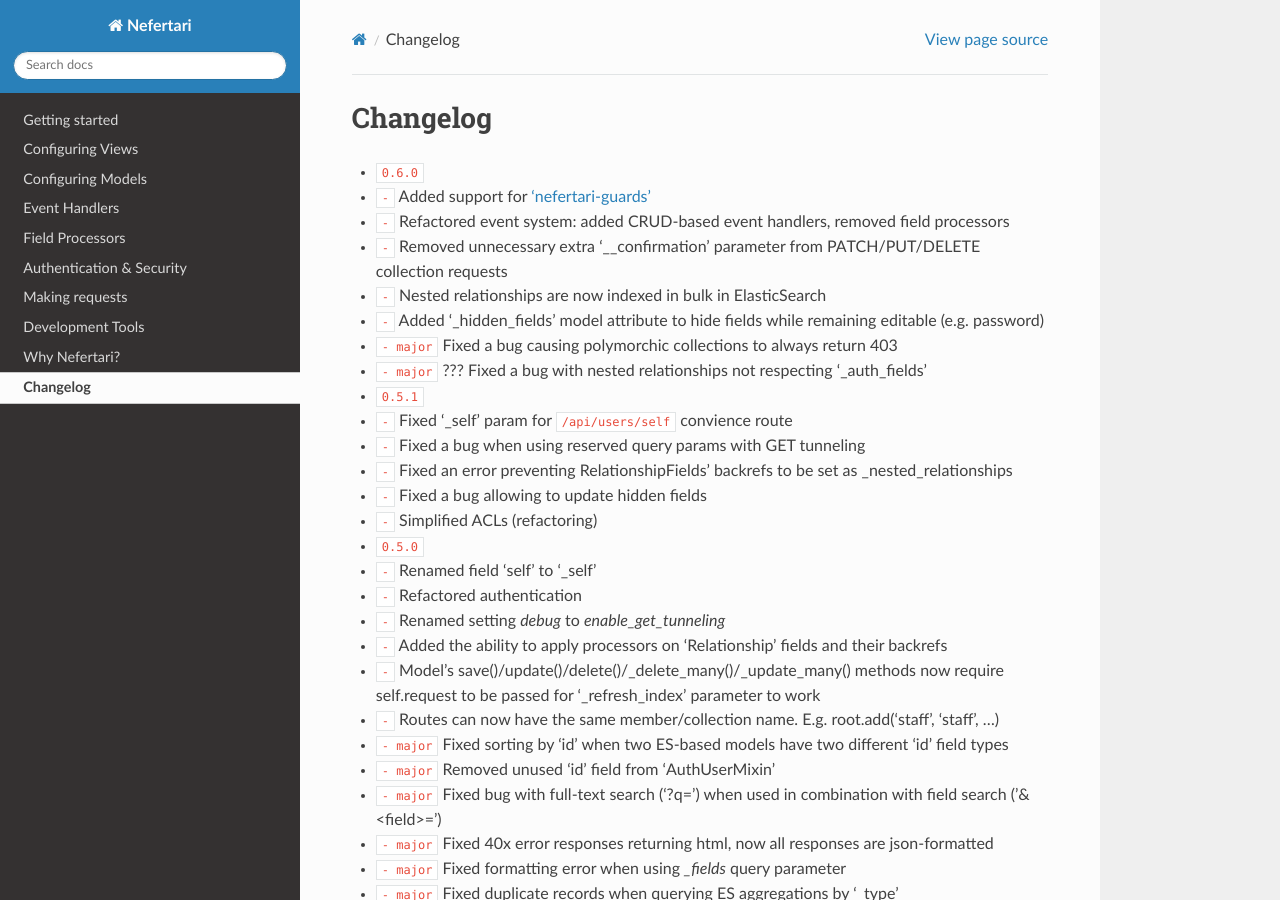
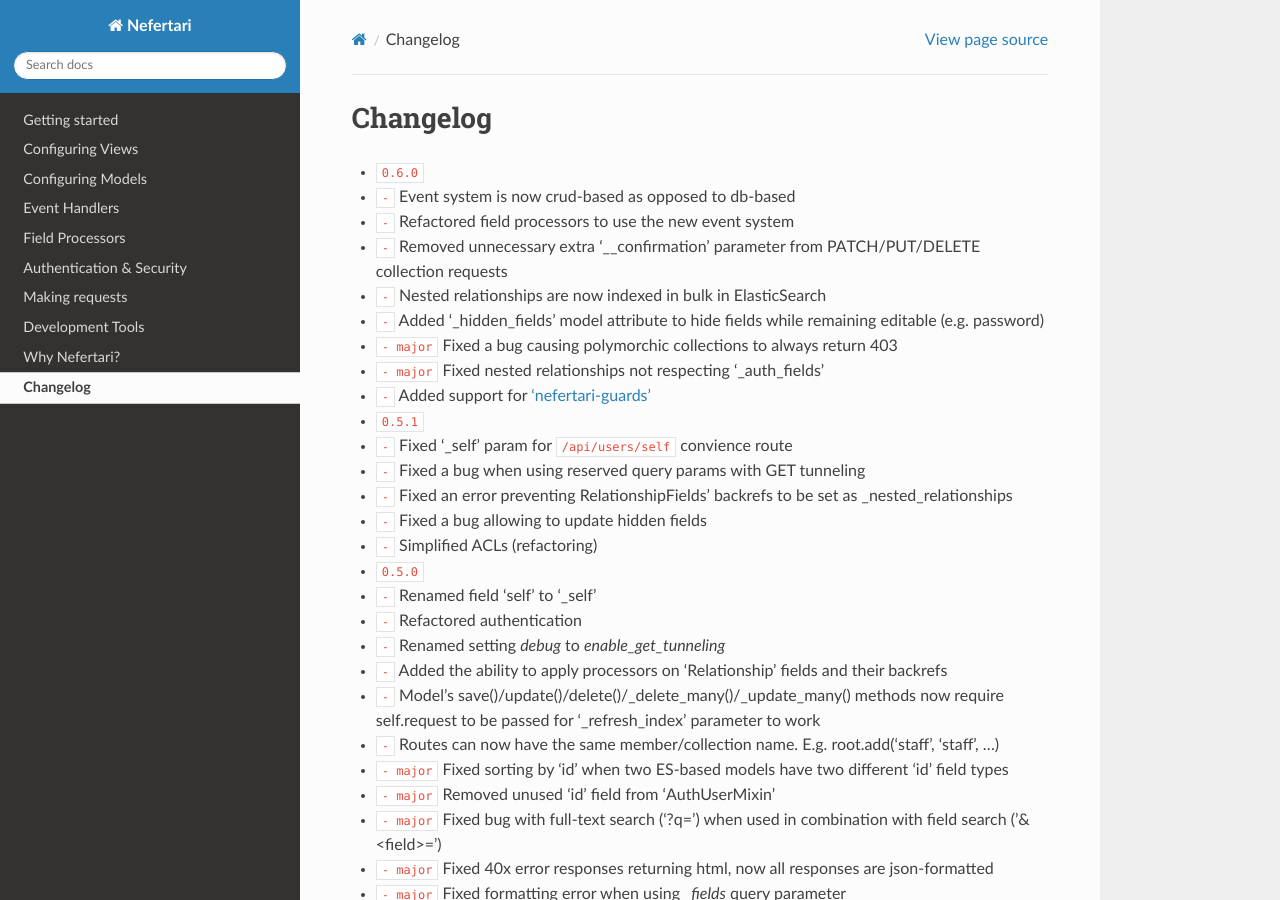
Before and after one commit to ramses-tech/nefertari, a Sphinx documentation site: the page built from docs/source/changelog.rst, in a window 1280 px wide and 900 px high. Built offline with Sphinx 7.4.7 and the Read the Docs theme 2.0.0, drawn with Linux system fonts in a browser that asks for light colours; cross-references to code outside the pages are shown as plain code.

Commit message:
version++

```diff
--- a/docs/source/changelog.rst
+++ b/docs/source/changelog.rst
@@ -1,14 +1,15 @@
 Changelog
 =========
 
-* :release:`0.6.0 <2015-09-xx>`
-* :support:`-` Added support for `'nefertari-guards' <https://nefertari-guards.readthedocs.org/>`_
-* :feature:`-` Refactored event system: added CRUD-based event handlers, removed field processors
+* :release:`0.6.0 <2015-10-07>`
+* :feature:`-` Event system is now crud-based as opposed to db-based
+* :feature:`-` Refactored field processors to use the new event system
 * :feature:`-` Removed unnecessary extra '__confirmation' parameter from PATCH/PUT/DELETE collection requests
 * :feature:`-` Nested relationships are now indexed in bulk in ElasticSearch
 * :feature:`-` Added '_hidden_fields' model attribute to hide fields while remaining editable (e.g. password)
 * :bug:`- major` Fixed a bug causing polymorchic collections to always return 403
-* :bug:`- major` ??? Fixed a bug with nested relationships not respecting '_auth_fields'
+* :bug:`- major` Fixed nested relationships not respecting '_auth_fields'
+* :support:`-` Added support for `'nefertari-guards' <https://nefertari-guards.readthedocs.org/>`_
 
 * :release:`0.5.1 <2015-09-02>`
 * :bug:`-` Fixed '_self' param for ``/api/users/self`` convience route
```
Also changed, not shown: 1 other file.
